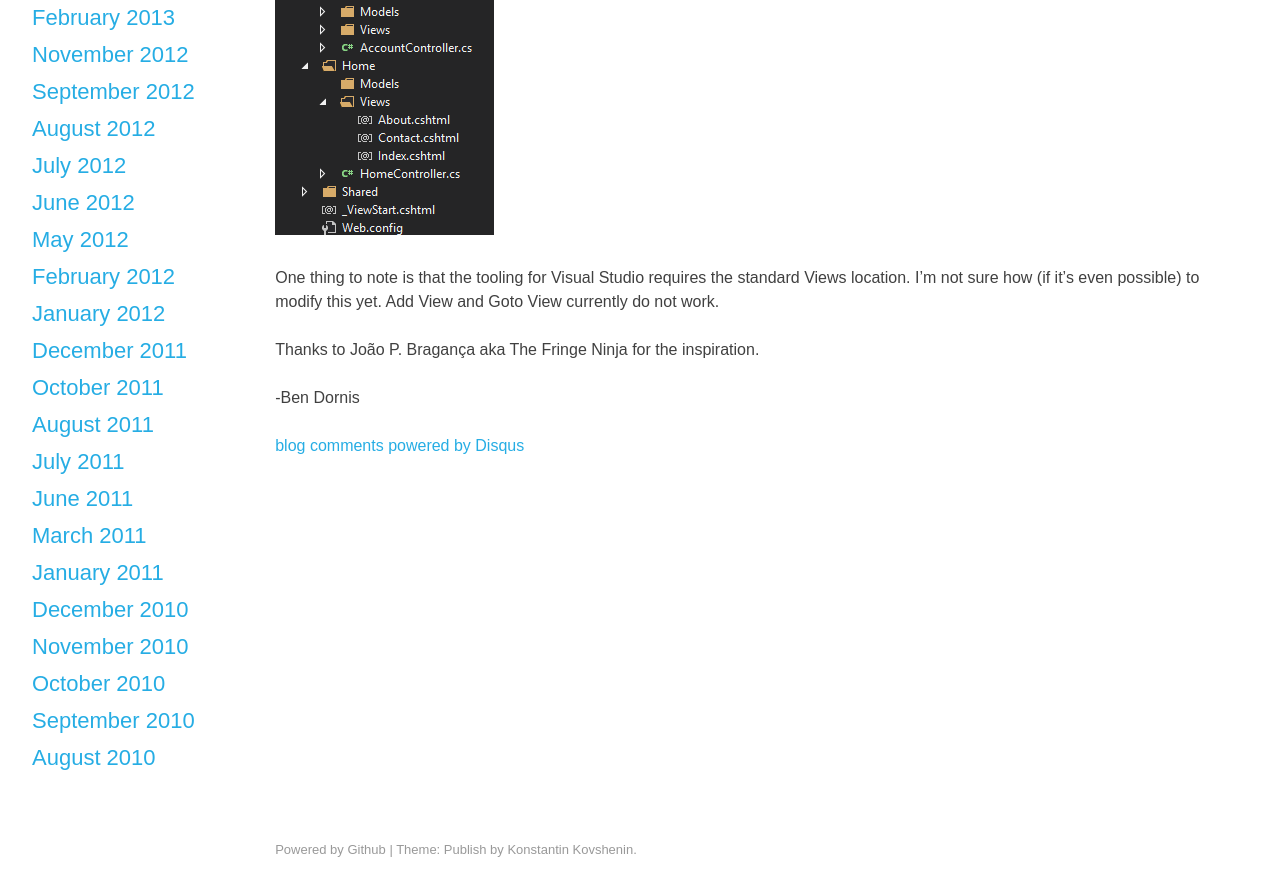
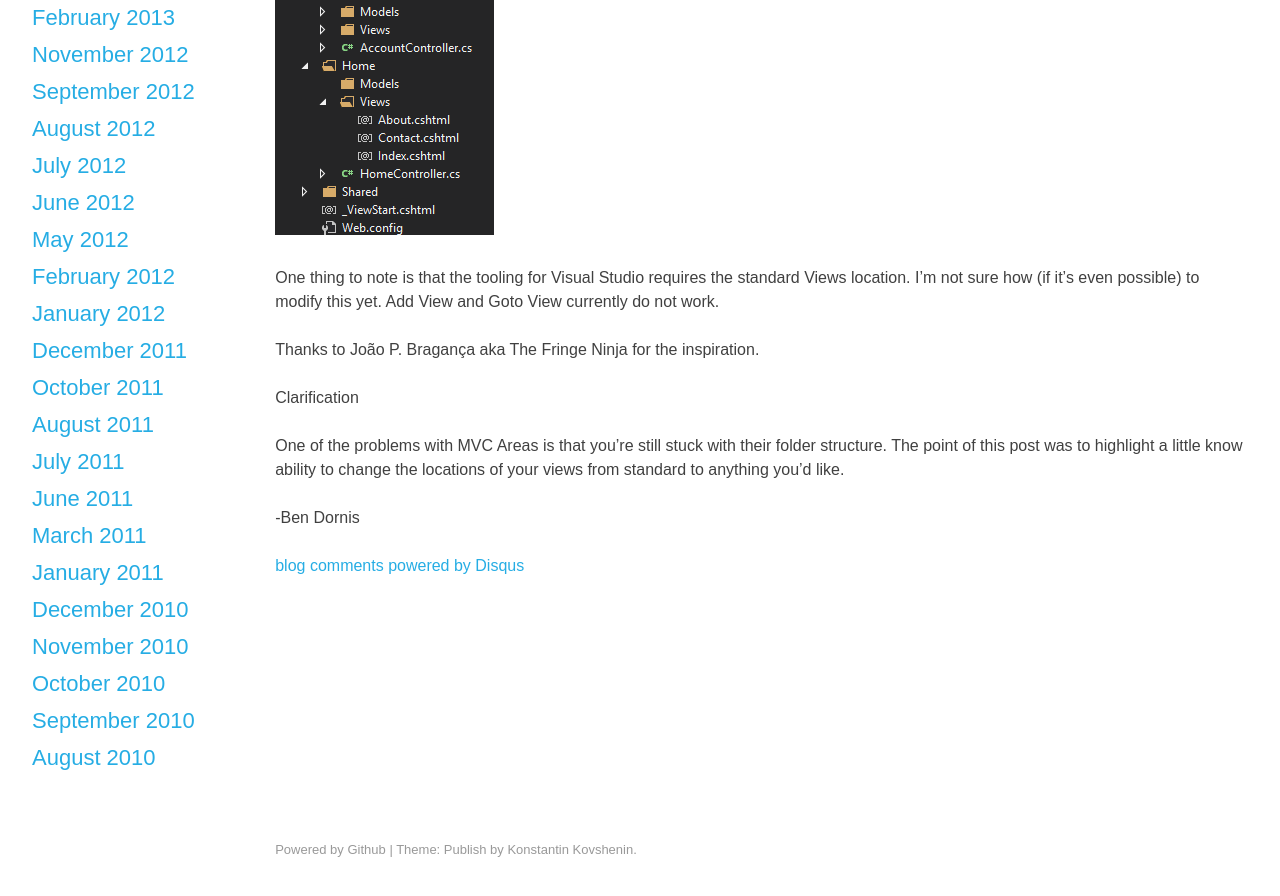
Before and after one commit to Buildstarted/buildstarted.com, a Jekyll site: the page built from _posts/2013-12-10-organize-by-feature.md, in a window 1280 px wide and 900 px high, scrolled down 1332 px. Shown: the top 896 px of the window. Built offline with Jekyll 4.4.1, drawn with Linux system fonts in a browser that asks for light colours; nearby versions of some CDN libraries; Markdown is read by kramdown in place of the engine named in the settings; comment, search, counter and statistics services are not loaded.

Commit message:
clarification on organize by feature

```diff
--- a/_posts/2013-12-10-organize-by-feature.md
+++ b/_posts/2013-12-10-organize-by-feature.md
@@ -30,4 +30,8 @@ One thing to note is that the tooling for Visual Studio requires the standard Vi
 
 Thanks to João P. Bragança aka The Fringe Ninja for the inspiration.
 
+Clarification
+
+One of the problems with MVC Areas is that you're still stuck with their folder structure. The point of this post was to highlight a little know ability to change the locations of your views from standard to anything you'd like.
+
 -Ben Dornis
```
